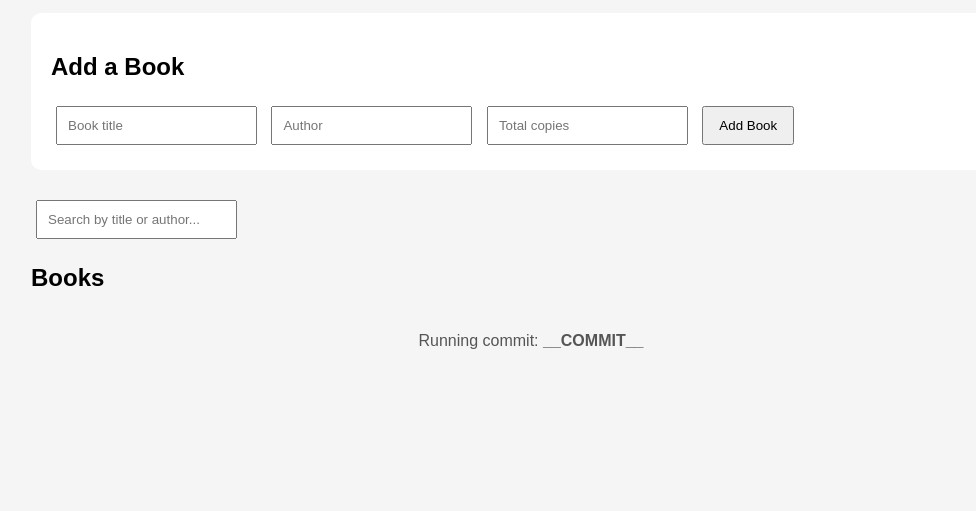
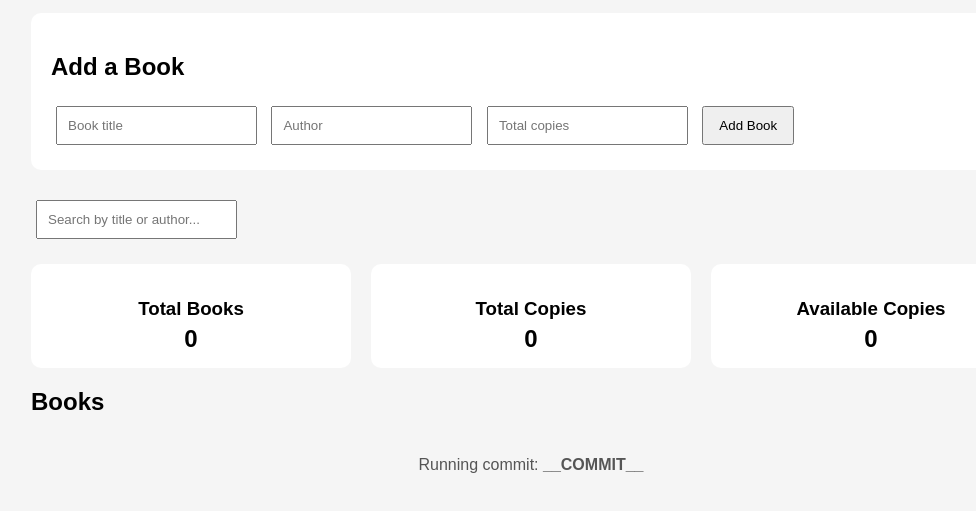
Before and after one commit to sudiptaa11/library-book-tracker, a website: page public/index.html in a window 1280 px wide. Shown: the part 145-656 px from the top of the page, without its empty margins (109-1085 px from the left). Drawn offline with Linux system fonts and the light colour scheme; no server answers.

Commit message:
feat: add book statistics

```diff
--- a/public/index.html
+++ b/public/index.html
@@ -51,6 +51,30 @@
             border-radius: 10px;
         }
 
+        .stats {
+            display: flex;
+            gap: 20px;
+            margin: 20px 0;
+        }
+
+        .stats>div {
+            background: white;
+            padding: 15px;
+            border-radius: 10px;
+            flex: 1;
+            text-align: center;
+        }
+
+        .stats h3 {
+            margin-bottom: 5px;
+        }
+
+        .stats p {
+            font-size: 24px;
+            font-weight: bold;
+            margin: 0;
+        }
+
         .available {
             font-weight: bold;
         }
@@ -84,6 +108,23 @@
 
     <input type="text" id="searchInput" placeholder="Search by title or author..." />
 
+    <div class="stats">
+        <div>
+            <h3>Total Books</h3>
+            <p id="totalBooks">0</p>
+        </div>
+
+        <div>
+            <h3>Total Copies</h3>
+            <p id="totalCopies">0</p>
+        </div>
+
+        <div>
+            <h3>Available Copies</h3>
+            <p id="availableCopies">0</p>
+        </div>
+    </div>
+
     <h2>Books</h2>
 
     <div id="books"></div>
@@ -96,6 +137,21 @@
         async function loadBooks() {
             const response = await fetch('/api/books');
             const books = await response.json();
+
+            document.getElementById('totalBooks').textContent = books.length;
+
+            const totalCopies = books.reduce(
+                (sum, book) => sum + book.total,
+                0
+            );
+
+            const availableCopies = books.reduce(
+                (sum, book) => sum + book.available,
+                0
+            );
+
+            document.getElementById('totalCopies').textContent = totalCopies;
+            document.getElementById('availableCopies').textContent = availableCopies;
 
             const searchText = document
                 .getElementById('searchInput')
```
